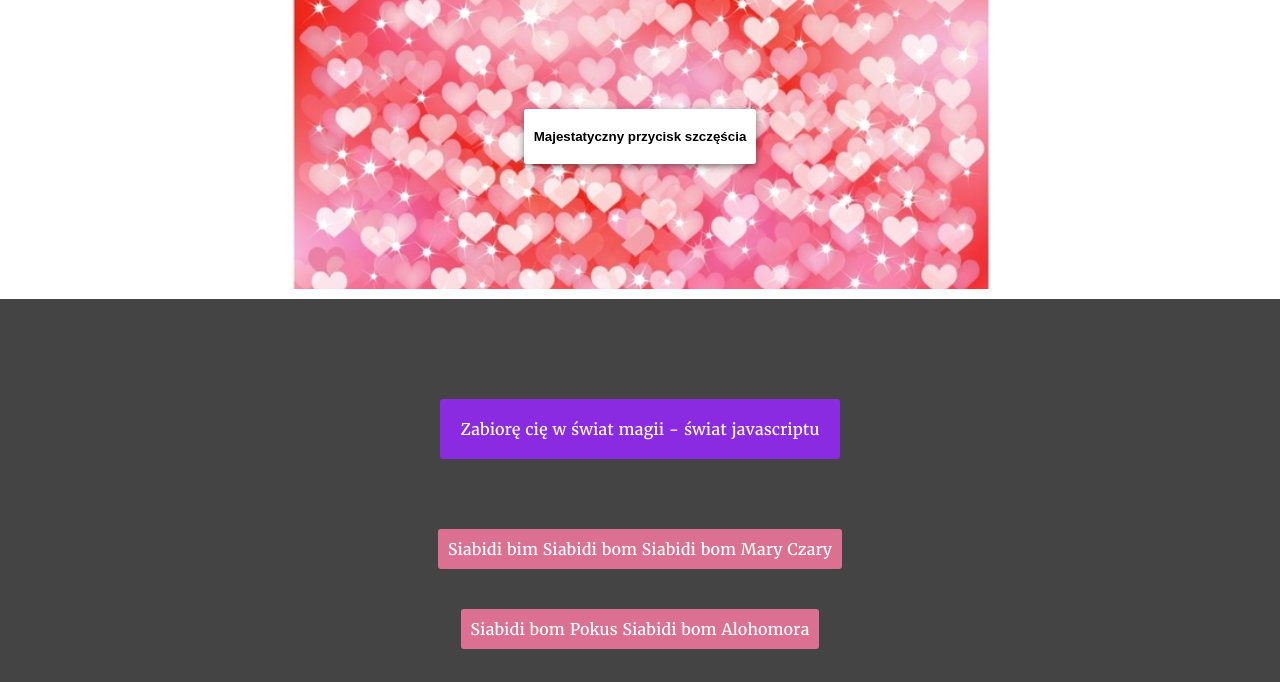
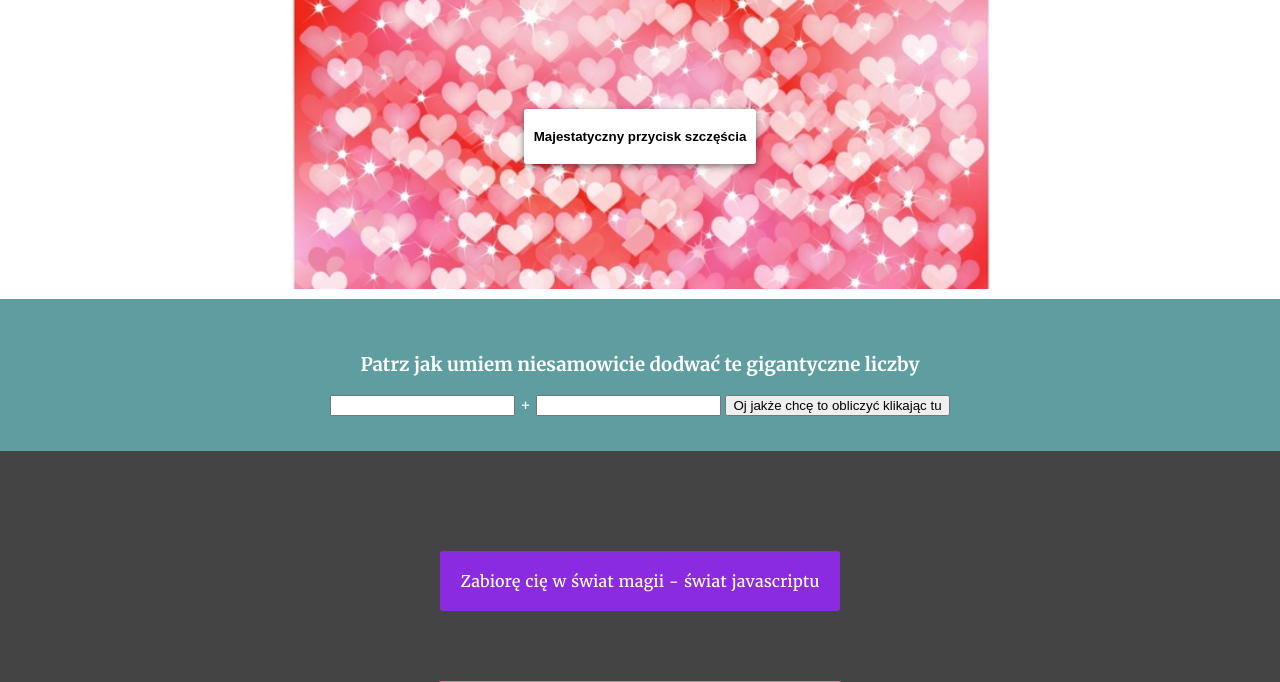
Before and after one commit to wSoltysiak/PSWLab, a PHP site: page /crap-pages/amazing.html in a window 1280 px wide. Shown: the part 84-766 px from the top of the page. Run offline with PHP 8.4, Linux system fonts and the light colour scheme.

Commit message:
Matematyczny geniusz

```diff
--- a/crap-pages/amazing.html
+++ b/crap-pages/amazing.html
@@ -23,6 +23,11 @@
 
     </div>
 
+    <div class="avesome-math">
+        <h3>Patrz jak umiem niesamowicie dodwać te gigantyczne liczby</h3>
+        <input id="dodajnik" type="number"> + <input id="dodatnia" type="text"> <button id="count-this-beautifull-numbers">Oj jakże chcę to obliczyć klikając tu</button>
+    </div>
+
     <div id="magic-area"></div>
 
     <script src="assets/js/amazing-adventure.js"></script>
--- a/crap-pages/assets/css/amazing.css
+++ b/crap-pages/assets/css/amazing.css
@@ -56,3 +56,11 @@ body{
     font-style: italic;
     color:white;
 }
+
+.avesome-math{
+    width:100%;
+    padding:35px 0;
+
+    color:white;
+    background-color: cadetblue;
+}
--- a/crap-pages/assets/js/amazing-adventure.js
+++ b/crap-pages/assets/js/amazing-adventure.js
@@ -1,3 +1,5 @@
+var zmienna = 0;
+
 function niesamowitaFunkcja() {
     var tekst = window.prompt("Dostąpił cię zaszczyt ujrzenia tego niezwykłego okienka. Napisz jak bardzo się cieszysz!");
     tekst += " ~ <small>Ktoś wspaniały</small>";
@@ -26,8 +28,17 @@ function losujMagiczneZaklęcia() {
     return totalTag;
 }
 
+function gorgeusCalculator() {
+    var dodajnik = parseInt(document.getElementById("dodajnik").value);
+    var dodatnia = parseFloat(document.getElementById("dodatnia").value);
+
+    alert("Twój wspaniały wynik to : " + (dodajnik + dodatnia + 0.73) + ".Dodałem jeszcze 0.73, żebyś twój wspaniały wynik był większy.");
+}
+
 document.getElementsByClassName("lovely-quotes")[0].style.display = "none";
 window.addEventListener("load", przepięknyAlert);
 document.getElementById("magic-area").innerHTML = "<span class='magical-bar'>Zabiorę cię w świat magii - świat javascriptu</span>" + losujMagiczneZaklęcia();
 document.getElementById("guziczunio").addEventListener("click", niesamowitaFunkcja);
 document.write("<h2>Dziękuję że mogłem być dziś twym internetowym przewodnikiem.</h2>");
+
+document.getElementById("count-this-beautifull-numbers").addEventListener("click", gorgeusCalculator)
```
